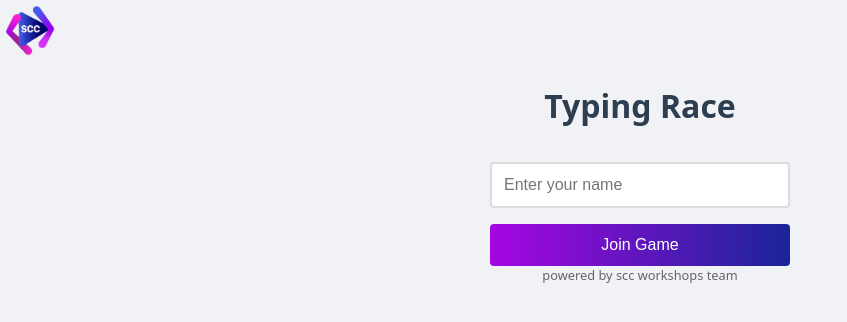
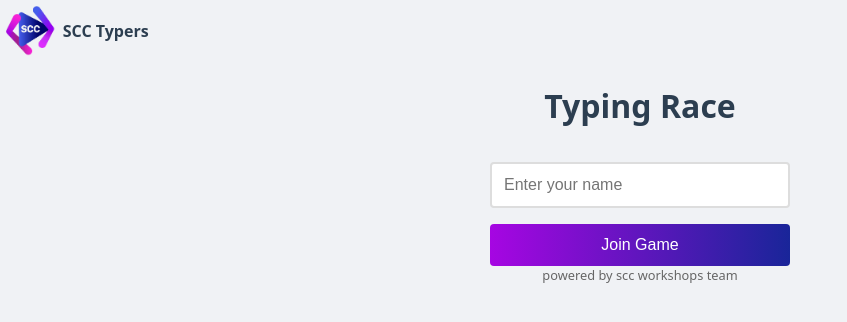
Before and after one commit to ramy-dje/sccTypers, a website: page pages/index.html in a window 1280 px wide. Shown: the whole page, without its empty margins (0-847 px from the left). Drawn offline with nearby package versions, Linux system fonts and the light colour scheme; files that its build step writes are made by us from their sources; no server answers; files whose address does not match are found by name.

Commit message:
new  updates

```diff
--- a/pages/index.html
+++ b/pages/index.html
@@ -1,7 +1,7 @@
 <!DOCTYPE html>
 <html lang="en">
   <head>
-    <title>Typing Race</title>
+    <title>scc Typers</title>
     <meta charset="UTF-8" />
     <meta name="viewport" content="width=device-width" />
     <link rel="stylesheet" href="./style.css" />
@@ -10,6 +10,7 @@
   <body>
     <header>
       <img src="images/sccLogo.png" alt="SCC Logo" class="logo">
+      <p>SCC Typers</p>
     </header>
     <div id="login" class="screen">
       <h1>Typing Race</h1>
--- a/static/style.css
+++ b/static/style.css
@@ -254,6 +254,7 @@ button:hover {
 header {
   display: flex;
   justify-content: flex-start;
+  align-items: center;
   margin-bottom: 1rem;
 }
 .powered-by {
@@ -261,3 +262,9 @@ header {
   color: #666;
   text-align: center;
 }
+header p {
+  font-size: 1rem;
+  font-family: system-ui, sans-serif;
+  font-weight: bold;
+  color: #2c3e50;
+}
```
